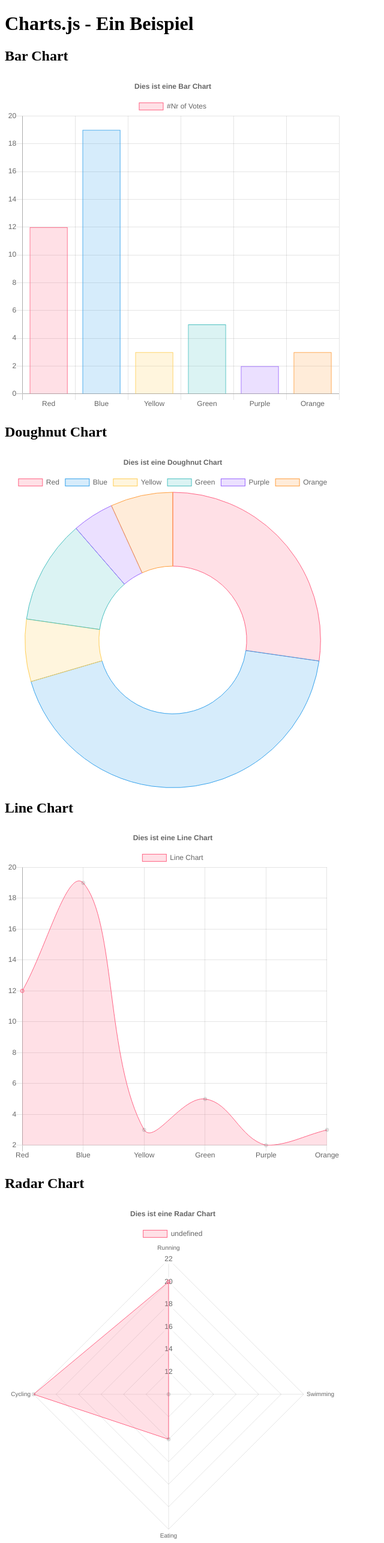
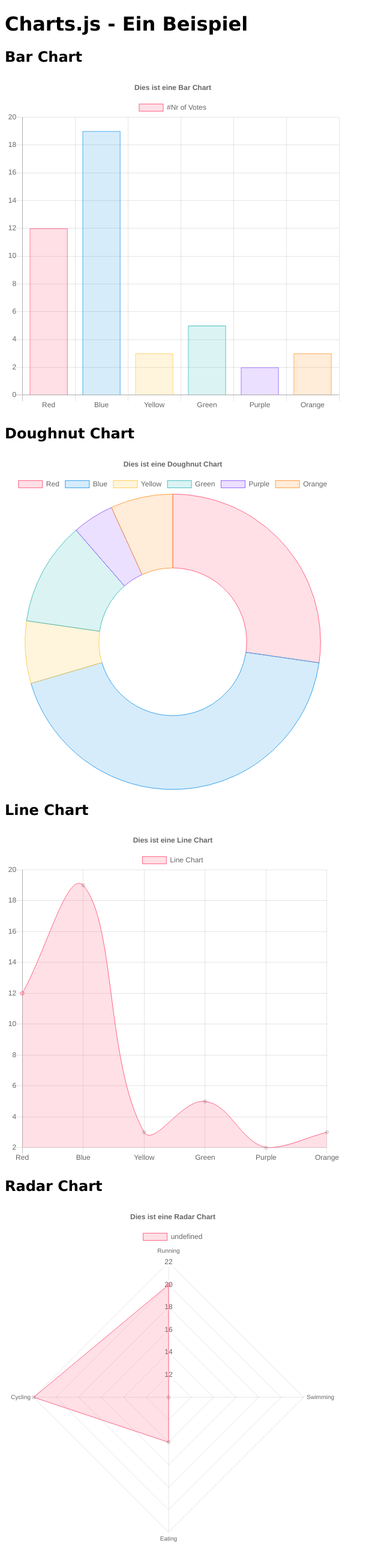
Before and after one commit to leamoser/mediaapliccation_libraries, a plain HTML site: page chartjs/frank.html in a window 1280 px wide. Shown: the top 2573 px of the page at 60% size, without its empty margins (0-640 px from the left). Drawn offline with nearby package versions, Linux system fonts and the light colour scheme.

Commit message:
charts.js/frank.html update

```diff
--- a/chartjs/frank.html
+++ b/chartjs/frank.html
@@ -12,12 +12,12 @@
 <body>
 
     <header>
-        <h1>Charts.js - Ein Beispiel</h1>
+        <h1 style="font-family:verdana;">Charts.js - Ein Beispiel</h1>
     </header>
 
     <section>
         <header>
-            <h1>Bar Chart</h1>
+            <h1 style="font-family:verdana;">Bar Chart</h1>
         </header>
         <div style="position: relative; width: 50vw; height: 50vw; max-height: 70vh; max-width: 70vh;">
             <canvas id="myChart" width="200" height="200" style="display: block; width: 200px; height: 200px;"></canvas>
@@ -68,7 +68,7 @@
     </section>
 
     <section>
-        <h1>Doughnut Chart</h1>
+        <h1 style="font-family:verdana;">Doughnut Chart</h1>
         <div style="position: relative; width: 50vw; height: 50vw; max-height: 70vh; max-width: 70vh;">
             <canvas id="myDoughnutChart" width="200" height="200" style="display: block; width: 200px; height: 200px;"></canvas>
             <script>
@@ -110,7 +110,7 @@
     </section>
 
     <section>
-        <h1>Line Chart</h1>
+        <h1 style="font-family:verdana;">Line Chart</h1>
         <div style="position: relative; width: 50vw; height: 50vw; max-height: 70vh; max-width: 70vh;">
             <canvas id="myLineChart" width="200" height="200" style="display: block; width: 200px; height: 200px;"></canvas>
             <script>
@@ -143,7 +143,7 @@
     </section>
 
     <section>
-        <h1>Radar Chart</h1>
+        <h1 style="font-family:verdana;">Radar Chart</h1>
         <div style="position: relative; width: 50vw; height: 50vw; max-height: 70vh; max-width: 70vh;">
             <canvas id="myRadarChart" width="200" height="200" style="display: block; width: 200px; height: 200px;"></canvas>
             <script>
@@ -176,7 +176,7 @@
 
     <section>
         <header>
-            <h1>Polar Area</h1>
+            <h1 style="font-family:verdana;">Polar Area</h1>
         </header>
         <div style="position: relative; width: 50vw; height: 50vw; max-height: 70vh; max-width: 70vh;">
             <canvas id="mypolarChart" width="200" height="200" style="display: block; width: 200px; height: 200px;"></canvas>
@@ -226,10 +226,9 @@
         </div>
     </section>
 
-
     <section>
         <header>
-            <h1>Bubble Chart</h1>
+            <h1 style="font-family:verdana;">Bubble Chart</h1>
         </header>
         <div style="position: relative; width: 50vw; height: 50vw; max-height: 70vh; max-width: 70vh;">
             <canvas id="myBubbleChart" width="200" height="200" style="display: block; width: 200px; height: 200px;"></canvas>
@@ -301,5 +300,4 @@
         </div>
     </section>
 </body>
-
 </html>
```
